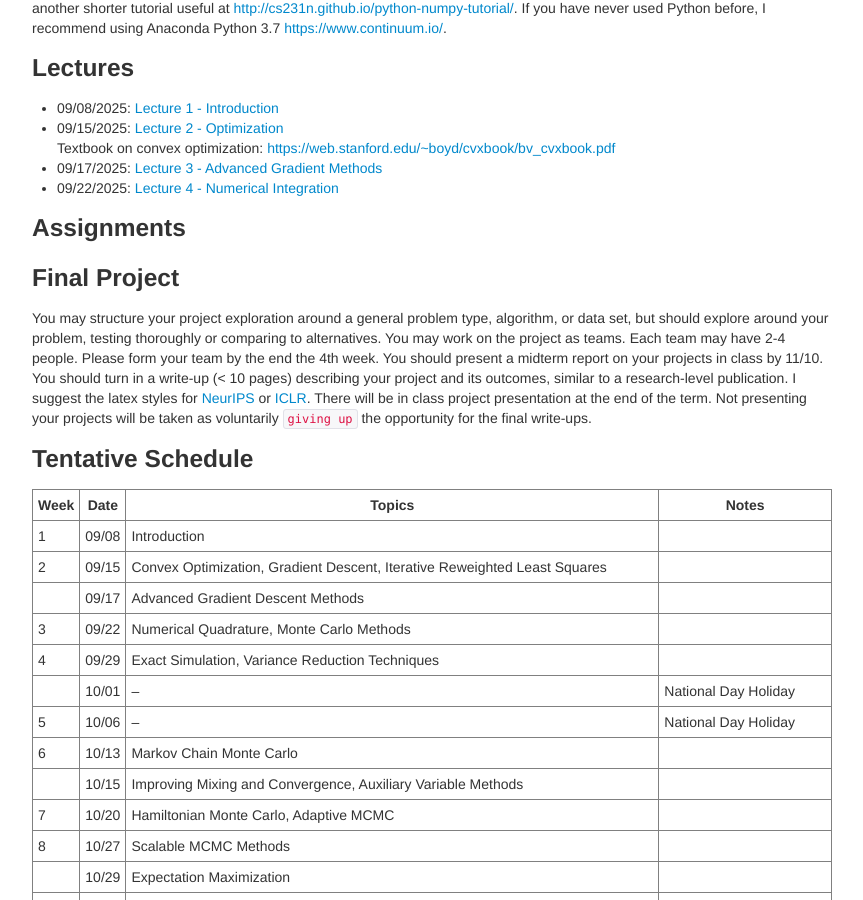
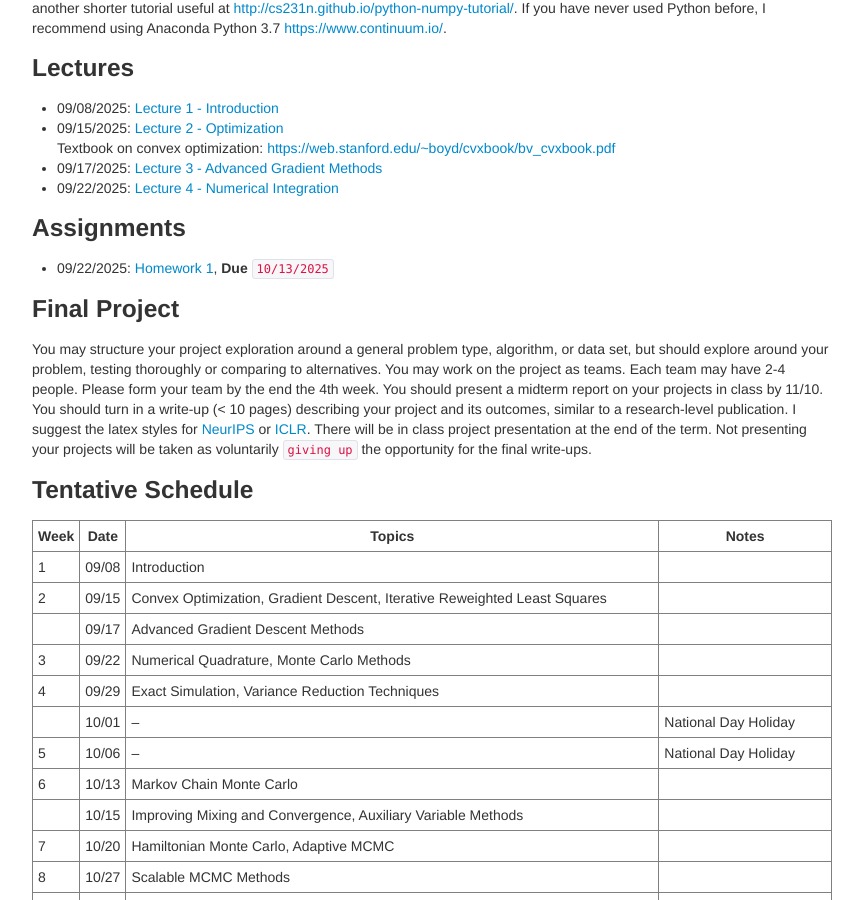
Before and after one commit to zcrabbit/zcrabbit.github.io, a Jekyll site: the page built from courses/smcm-f25.md, in a window 1280 px wide and 900 px high, scrolled down 1045 px. Shown: the whole window, without its empty margins (208-1071 px from the left). Built offline with Jekyll 4.4.1, drawn with Linux system fonts in a browser that asks for light colours.

Commit message:
homework 1 out

```diff
--- a/courses/smcm-f25.md
+++ b/courses/smcm-f25.md
@@ -45,6 +45,7 @@ We will use python during the course. A good Python tutorial is available at <ht
 
 
 ### Assignments
+- 09/22/2025: [Homework 1]({{sites.baseurl}}/static/slides/smcm_fall25/hw01.pdf), **Due** `10/13/2025`
 
 
 
```
Also changed, not shown: 3 other files.
